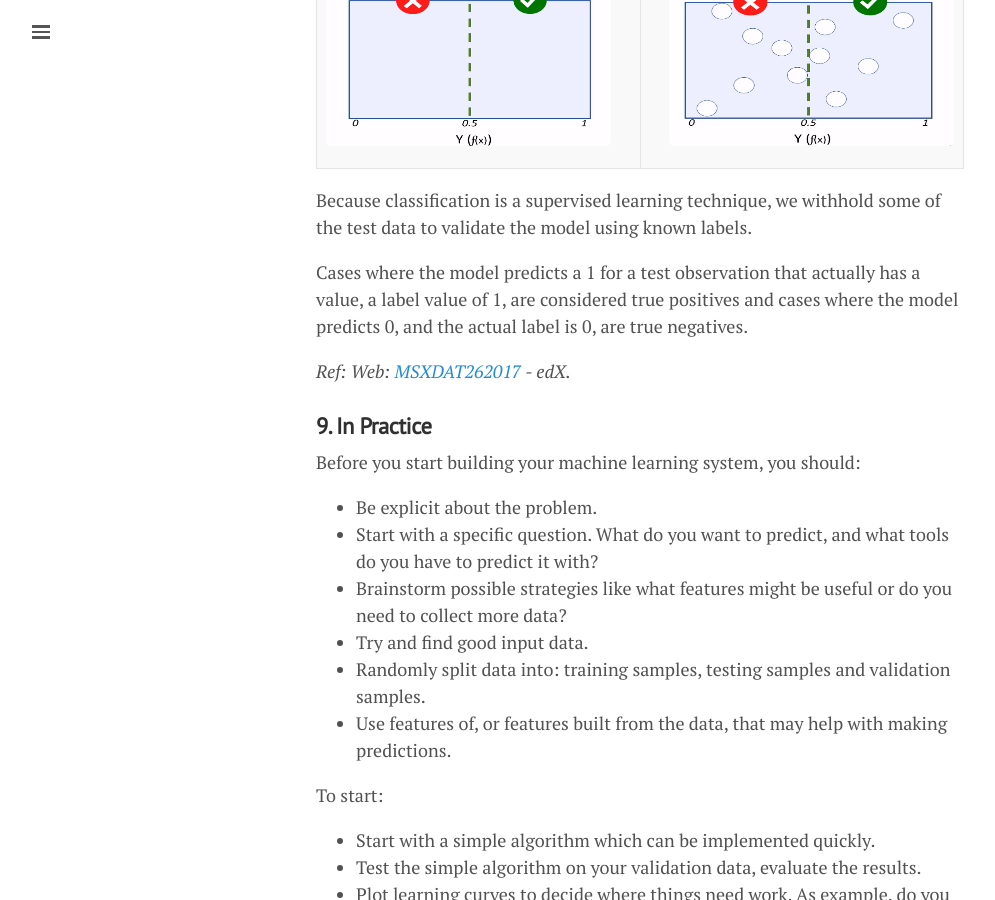
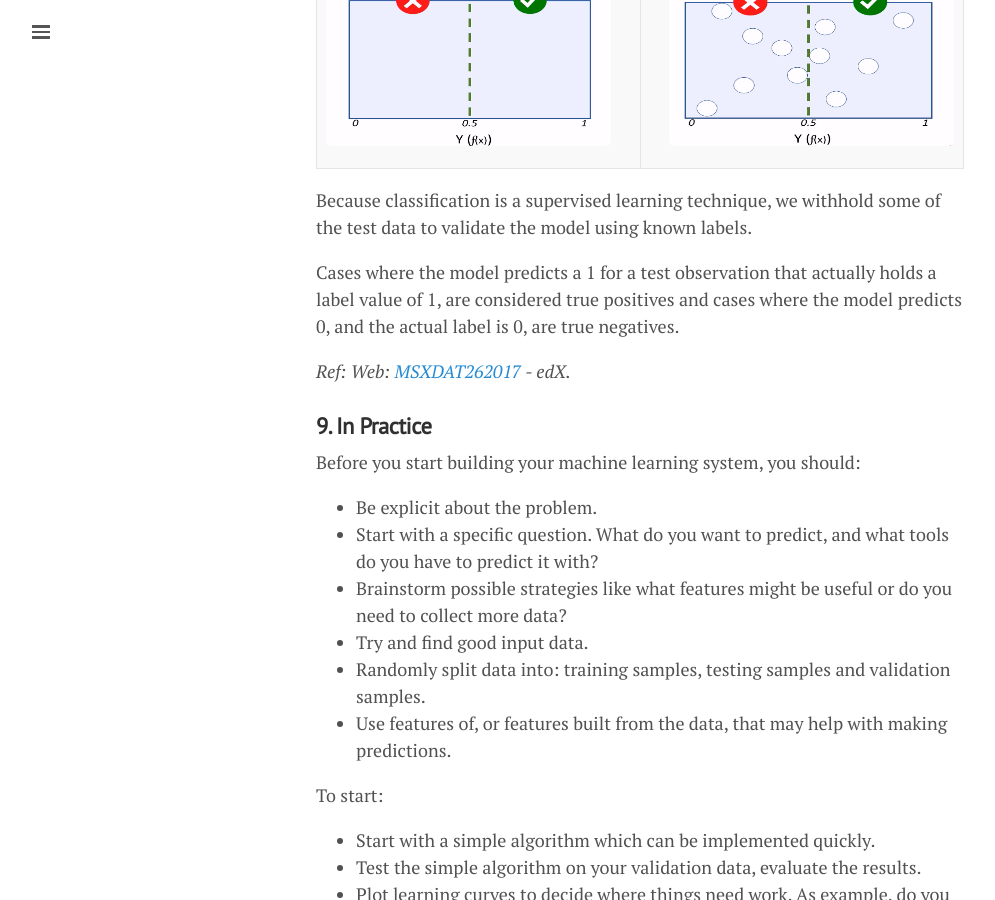
Before and after one commit to lgeurts/lgeurts.github.io, a Jekyll site: the page built from _posts/2018-06-29-artificial-intelligence-basics.md, in a window 1280 px wide and 900 px high, scrolled down 6103 px. Shown: the whole window, without its empty margins (0-995 px from the left). Built offline with Jekyll 4.4.1, drawn with Linux system fonts in a browser that asks for light colours; nearby versions of some CDN libraries.

Commit message:
Update 2018-06-29-artificial-intelligence-basics.md

```diff
--- a/_posts/2018-06-29-artificial-intelligence-basics.md
+++ b/_posts/2018-06-29-artificial-intelligence-basics.md
@@ -159,7 +159,7 @@
 
 Because classification is a supervised learning technique, we withhold some of the test data to validate the model using known labels.
 
-Cases where the model predicts a 1 for a test observation that actually has a value, a label value of 1, are considered true positives and cases where the model predicts 0, and the actual label is 0, are true negatives.
+Cases where the model predicts a 1 for a test observation that actually holds a label value of 1, are considered true positives and cases where the model predicts 0, and the actual label is 0, are true negatives.
 
 *Ref: Web: [MSXDAT262017](https://www.youtube.com/watch?v=1O0_u9WRo-0/) - edX.*
 
```
